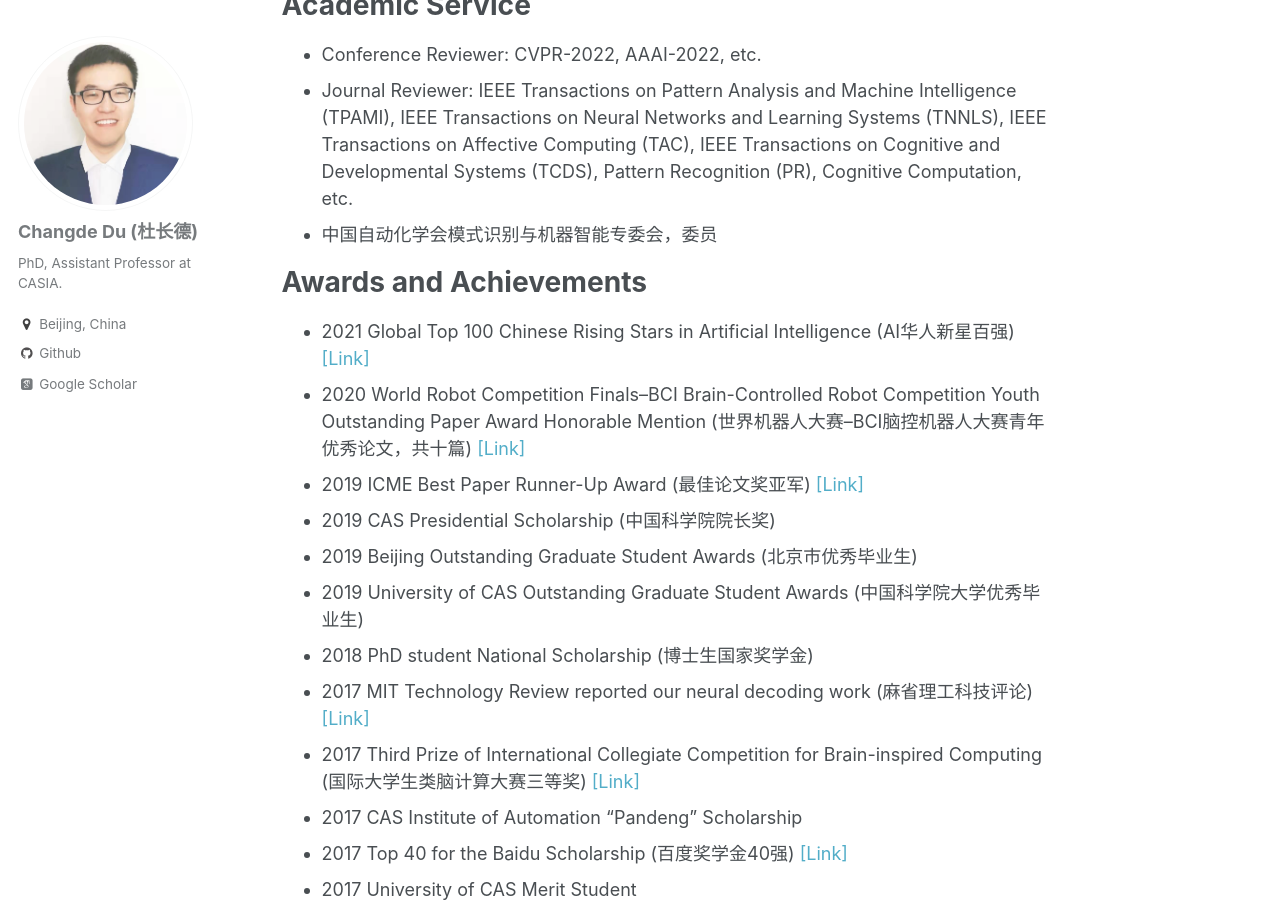
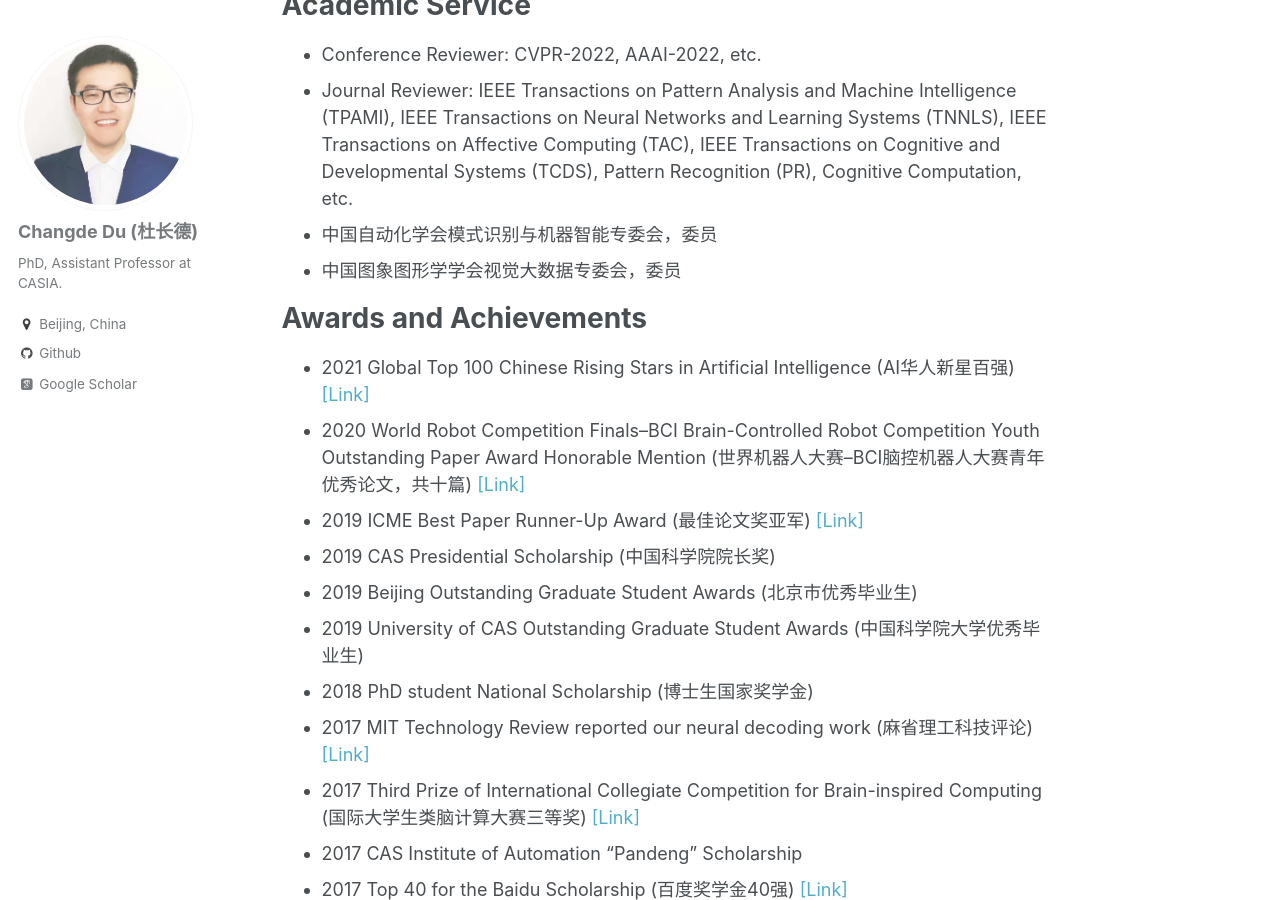
Before and after one commit to ChangdeDu/changdedu.github.io, a Jekyll site: the page built from _pages/about.md, in a window 1280 px wide and 900 px high, scrolled down 6230 px. Built offline with Jekyll 4.4.1, drawn with Linux system fonts in a browser that asks for light colours; some web fonts are replaced.

Commit message:
Update about.md

```diff
--- a/_pages/about.md
+++ b/_pages/about.md
@@ -140,6 +140,7 @@ Joint European Conference on Machine Learning and Knowledge Discovery in Databas
 - Conference Reviewer: CVPR-2022, AAAI-2022, etc.
 - Journal Reviewer: IEEE Transactions on Pattern Analysis and Machine Intelligence (TPAMI), IEEE Transactions on Neural Networks and Learning Systems (TNNLS), IEEE Transactions on Affective Computing (TAC), IEEE Transactions on Cognitive and Developmental Systems (TCDS), Pattern Recognition (PR), Cognitive Computation, etc.
 - 中国自动化学会模式识别与机器智能专委会，委员
+- 中国图象图形学学会视觉大数据专委会，委员
 
 # Awards and Achievements
 - 2021 Global Top 100 Chinese Rising Stars in Artificial Intelligence (AI华人新星百强) [[Link]](https://xueshu.baidu.com/usercenter/index/aischolar)
```
